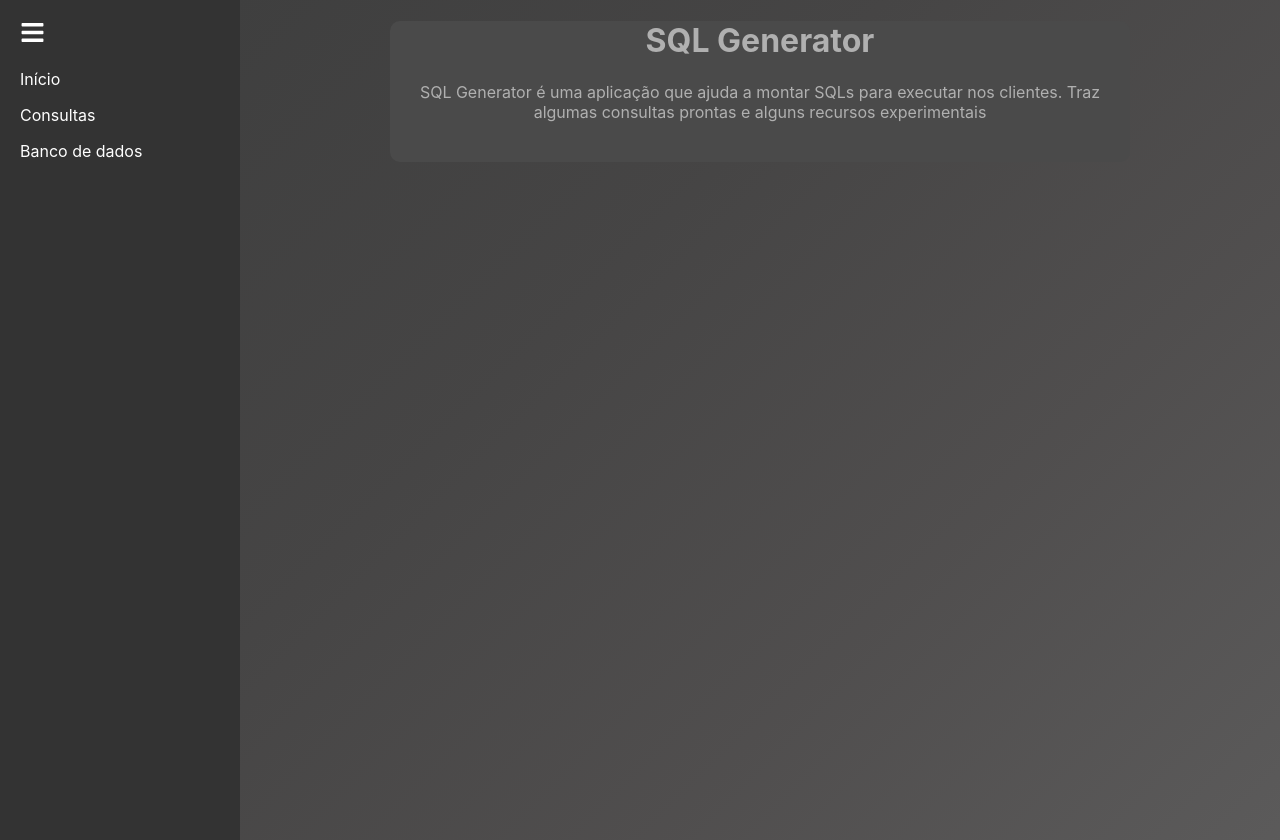
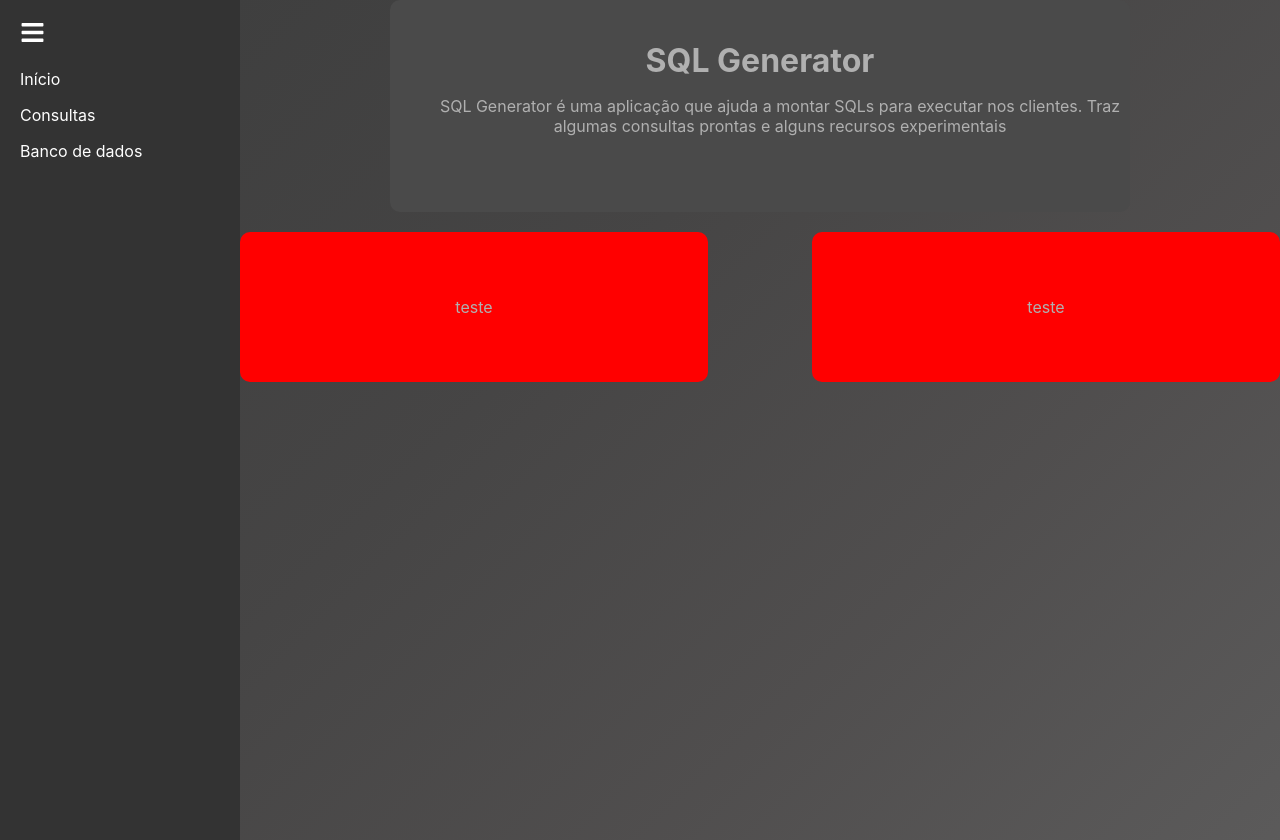
Before and after one commit to neves1697/SQLGenerator, a React (Create React App) app: page /inicio in a window 1280 px wide. Built offline with nearby package versions, Linux system fonts and the light colour scheme.

Commit message:
feature: Adicionado um container de divs interno na tela de início para ser responsável por gerenciar as informações visíveis em tela

```diff
--- a/src/Pages/Inicio.jsx
+++ b/src/Pages/Inicio.jsx
@@ -2,19 +2,29 @@ import React from "react";
 import "../Styles/Inicio.scss";
 
 const Inicio = () => {
-    return <>
+    return (
         <div className="container-home">
             <div className="container-interno">
                 <div className="textos">
                     <h1>SQL Generator</h1>
-                    <p>SQL Generator é uma aplicação que ajuda a montar SQLs para executar
-                        nos clientes. Traz algumas consultas prontas e alguns recursos
-                        experimentais
+                    <p>
+                        SQL Generator é uma aplicação que ajuda a montar SQLs para
+                        executar nos clientes. Traz algumas consultas prontas e alguns
+                        recursos experimentais
                     </p>
+                </div>
+
+                <div className="informacoes">
+                    <div className="consultas">
+                        teste
+                    </div>
+                    <div className="consultas">
+                        teste
+                    </div>
                 </div>
             </div>
         </div>
-    </>
-}
+    );
+};
 
 export default Inicio;
--- a/src/Styles/Inicio.scss
+++ b/src/Styles/Inicio.scss
@@ -8,15 +8,47 @@
 
 .container-interno {
     color: #b0b0b0; /* Cinza claro com um tom pastel */
+    display: flex;
+    flex-direction: column; /* Permite que a estrutura interna use flex */
+    align-items: center;  /* Alinha os itens no centro horizontalmente */
+    width: 100%;
 }
 
-.textos{
+.textos {
     background-color: #4a4a4a; /* Tom de cinza escuro */
     border-radius: 10px;
+    padding: 20px; /* Espaçamento interno */
+    width: 700px;
+    text-align: center;
 
-    p{
+    h1 {
+        margin-bottom: 10px;
+    }
+
+    p {
         padding: 0 20px; /* 0px para cima e para baixo, 20px para esquerda e direita */
-        width: 700px;
+        width: 100%;
         height: 80px;
     }
 }
+
+.informacoes {
+    display: flex; /* Usando flexbox para colocar as divs lado a lado */
+    justify-content: space-between; /* Distribui igualmente as divs de consulta */
+    gap: 20px; /* Espaçamento entre as divs */
+    width: 100%; /* 100% da largura disponível */
+    margin-top: 20px;
+}
+
+.consultas {
+    background-color: red;
+    text-align: center;
+    align-items: center;
+    justify-content: center;
+    border-radius: 10px;
+    height: 150px;
+    width: 45%; /* Ocupa metade da largura */
+    display: flex;
+    justify-content: center;
+    align-items: center;
+}
```
